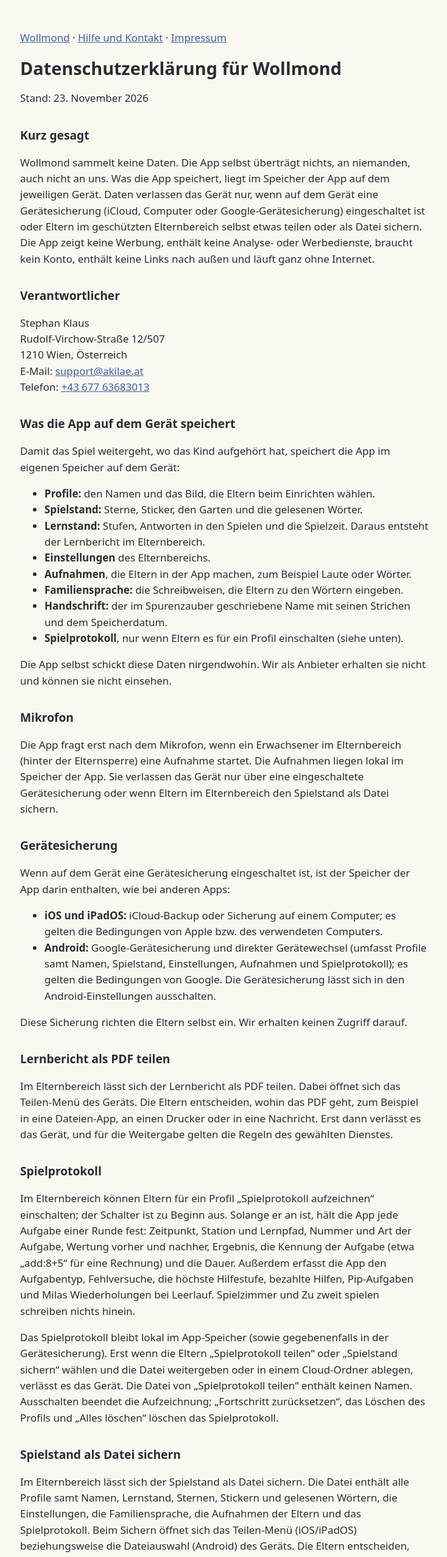
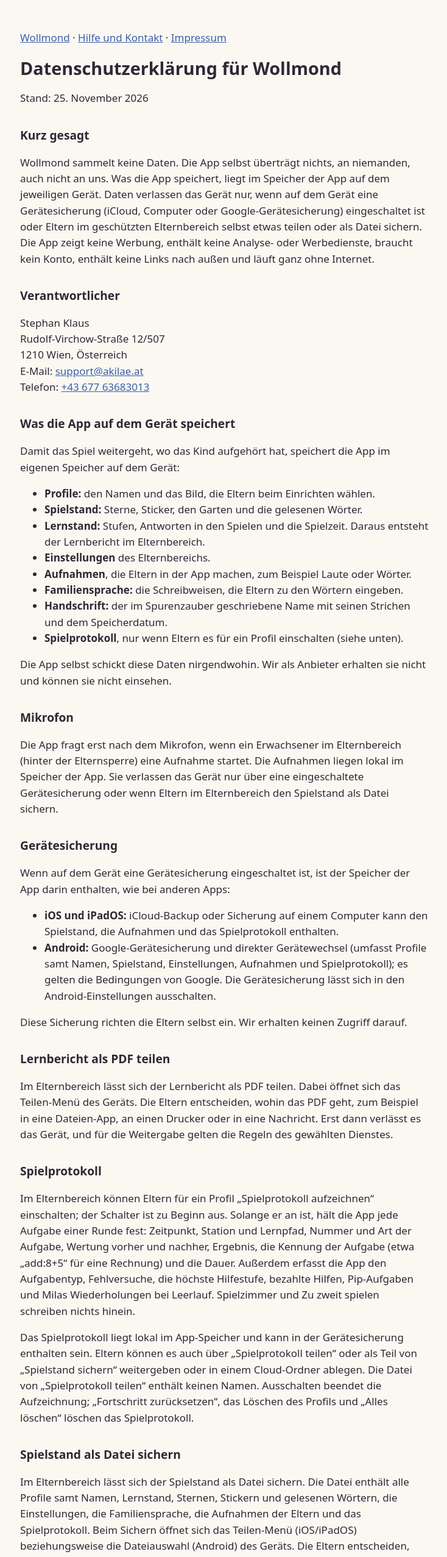
Before and after one commit to mfgAkilae/wollmond, a plain HTML site: page datenschutz.html in a window 1280 px wide. Shown: the top 2554 px of the page at 61% size, without its empty margins (271-1005 px from the left). Drawn offline with Linux system fonts and the light colour scheme.

Commit message:
Löschwege für Android und iOS sowie Geräte-Backups im Spielprotokoll erklären

```diff
--- a/datenschutz.html
+++ b/datenschutz.html
@@ -10,7 +10,7 @@
 <main>
 <p><a href="./">Wollmond</a> · <a href="support.html">Hilfe und Kontakt</a> · <a href="impressum.html">Impressum</a></p>
 <h1>Datenschutzerklärung für Wollmond</h1>
-<p>Stand: 23. November 2026</p>
+<p>Stand: 25. November 2026</p>
 
 <h2>Kurz gesagt</h2>
 <p>Wollmond sammelt keine Daten. Die App selbst überträgt nichts, an niemanden, auch nicht an uns. Was die App speichert, liegt im Speicher der App auf dem jeweiligen Gerät. Daten verlassen das Gerät nur, wenn auf dem Gerät eine Gerätesicherung (iCloud, Computer oder Google-Gerätesicherung) eingeschaltet ist oder Eltern im geschützten Elternbereich selbst etwas teilen oder als Datei sichern. Die App zeigt keine Werbung, enthält keine Analyse- oder Werbedienste, braucht kein Konto, enthält keine Links nach außen und läuft ganz ohne Internet.</p>
@@ -42,7 +42,7 @@ Telefon: <span class="k-tel"><noscript>+43&nbsp;677&nbsp;&middot;&nbsp;6368&nbsp
 <h2>Gerätesicherung</h2>
 <p>Wenn auf dem Gerät eine Gerätesicherung eingeschaltet ist, ist der Speicher der App darin enthalten, wie bei anderen Apps:</p>
 <ul>
-<li><strong>iOS und iPadOS:</strong> iCloud-Backup oder Sicherung auf einem Computer; es gelten die Bedingungen von Apple bzw. des verwendeten Computers.</li>
+<li><strong>iOS und iPadOS:</strong> iCloud-Backup oder Sicherung auf einem Computer kann den Spielstand, die Aufnahmen und das Spielprotokoll enthalten.</li>
 <li><strong>Android:</strong> Google-Gerätesicherung und direkter Gerätewechsel (umfasst Profile samt Namen, Spielstand, Einstellungen, Aufnahmen und Spielprotokoll); es gelten die Bedingungen von Google. Die Gerätesicherung lässt sich in den Android-Einstellungen ausschalten.</li>
 </ul>
 <p>Diese Sicherung richten die Eltern selbst ein. Wir erhalten keinen Zugriff darauf.</p>
@@ -52,7 +52,7 @@ Telefon: <span class="k-tel"><noscript>+43&nbsp;677&nbsp;&middot;&nbsp;6368&nbsp
 
 <h2>Spielprotokoll</h2>
 <p>Im Elternbereich können Eltern für ein Profil „Spielprotokoll aufzeichnen“ einschalten; der Schalter ist zu Beginn aus. Solange er an ist, hält die App jede Aufgabe einer Runde fest: Zeitpunkt, Station und Lernpfad, Nummer und Art der Aufgabe, Wertung vorher und nachher, Ergebnis, die Kennung der Aufgabe (etwa „add:8+5“ für eine Rechnung) und die Dauer. Außerdem erfasst die App den Aufgabentyp, Fehlversuche, die höchste Hilfestufe, bezahlte Hilfen, Pip-Aufgaben und Milas Wiederholungen bei Leerlauf. Spielzimmer und Zu zweit spielen schreiben nichts hinein.</p>
-<p>Das Spielprotokoll bleibt lokal im App-Speicher (sowie gegebenenfalls in der Gerätesicherung). Erst wenn die Eltern „Spielprotokoll teilen“ oder „Spielstand sichern“ wählen und die Datei weitergeben oder in einem Cloud-Ordner ablegen, verlässt es das Gerät. Die Datei von „Spielprotokoll teilen“ enthält keinen Namen. Ausschalten beendet die Aufzeichnung; „Fortschritt zurücksetzen“, das Löschen des Profils und „Alles löschen“ löschen das Spielprotokoll.</p>
+<p>Das Spielprotokoll liegt lokal im App-Speicher und kann in der Gerätesicherung enthalten sein. Eltern können es auch über „Spielprotokoll teilen“ oder als Teil von „Spielstand sichern“ weitergeben oder in einem Cloud-Ordner ablegen. Die Datei von „Spielprotokoll teilen“ enthält keinen Namen. Ausschalten beendet die Aufzeichnung; „Fortschritt zurücksetzen“, das Löschen des Profils und „Alles löschen“ löschen das Spielprotokoll.</p>
 
 <h2>Spielstand als Datei sichern</h2>
 <p>Im Elternbereich lässt sich der Spielstand als Datei sichern. Die Datei enthält alle Profile samt Namen, Lernstand, Sternen, Stickern und gelesenen Wörtern, die Einstellungen, die Familiensprache, die Aufnahmen der Eltern und das Spielprotokoll. Beim Sichern öffnet sich das Teilen-Menü (iOS/iPadOS) beziehungsweise die Dateiauswahl (Android) des Geräts. Die Eltern entscheiden, wohin die Datei geht – zum Beispiel in einen lokalen Ordner, per AirDrop auf ein neues Gerät oder in einen Cloud-Ordner. Erst dann verlässt sie das Gerät, und für die Weitergabe oder Cloud-Speicherung gelten die Regeln des gewählten Dienstes.</p>
@@ -70,7 +70,7 @@ Telefon: <span class="k-tel"><noscript>+43&nbsp;677&nbsp;&middot;&nbsp;6368&nbsp
 
 <h2>Löschen</h2>
 <ul>
-<li><strong>Ein Profil:</strong> im Elternbereich in der Liste „Profile“ nach links wischen und „Löschen“ tippen (bzw. das Profil dort löschen).</li>
+<li><strong>Ein Profil:</strong> im Elternbereich die Liste „Profile“ öffnen. Auf iPhone und iPad beim Profil nach links wischen und „Löschen“ tippen. Auf Android neben dem Profil auf „Bearbeiten“ tippen, „Profil löschen“ wählen und bestätigen.</li>
 <li><strong>Alles:</strong> im Elternbereich unter „Zurücksetzen“ „Alles löschen“ wählen. Das löscht alle Profile, Spielstände, Einstellungen und Aufnahmen, auch die Sicherungskopie des Spielstands in der App. Nur die Musikeinstellung bleibt.</li>
 <li><strong>Die App löschen bzw. deinstallieren</strong> entfernt alle ihre Daten vom Gerät. Eine frühere Gerätesicherung enthält sie, bis sie gelöscht wird.</li>
 </ul>
```
Also changed, not shown: support.html (+1 -1 lines).
